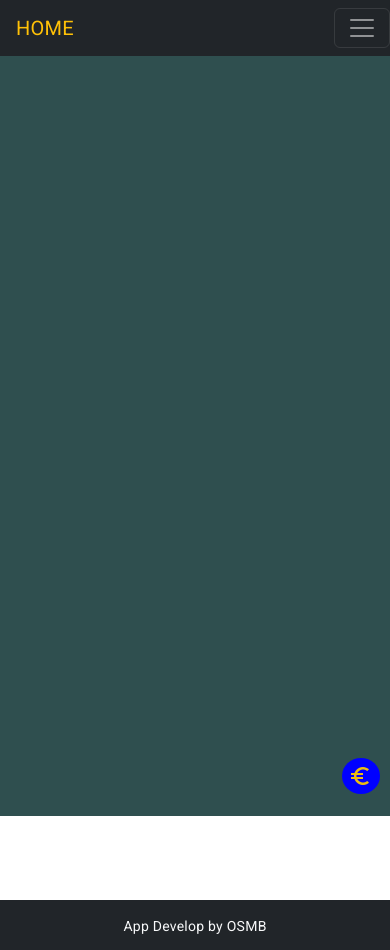
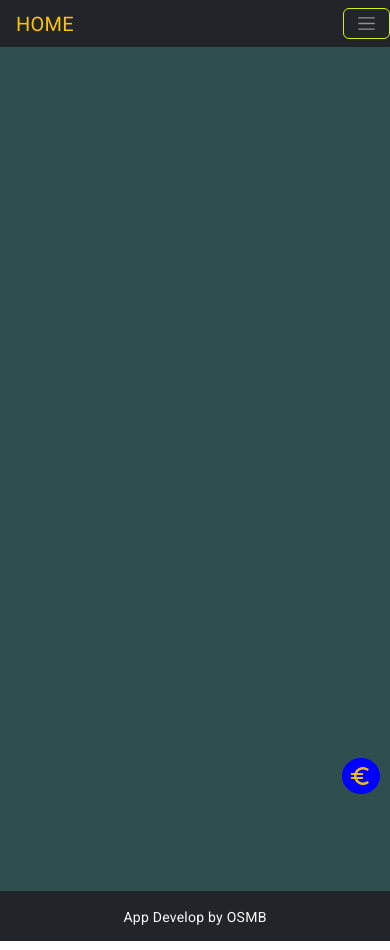
Before and after one commit to oscarsmbaquero/Angular-home, an Angular app: page / in a window 390 px wide. Built offline with nearby package versions, Linux system fonts and the light colour scheme; no server answers; what @angular/material-moment-adapter would draw is missing.

Commit message:
styles home

```diff
--- a/src/app/core/components/header/header.component.css
+++ b/src/app/core/components/header/header.component.css
@@ -29,16 +29,17 @@
 .custom-link.active {
   color: rgba(213, 44, 15, 0.97);
   font-weight: bold;
-}
+}*/
 .navbar-toggler {
-  margin: 0 auto;
-  border: solid 2px white;
+  /* margin: 0 auto; */
+  border: solid 1px rgb(211, 241, 17);
   font-size: 1em;
 }
-.navbar-toggler:focus,
+/* .navbar-toggler:focus,
 .navbar-toggler:hover {
   background-color: white;
-}
+} */
+/*
 .avatar{
   @media screen  and (min-width: 760px) {
     border-radius: 50%;
--- a/src/app/core/components/header/header.component.html
+++ b/src/app/core/components/header/header.component.html
@@ -1,4 +1,4 @@
-<nav class="navbar navbar-expand-md navbar-dark bg-dark">
+<nav class="navbar navbar-expand-md navbar-dark bg-dark sticky-top">
   <a class="navbar-brand ms-3 me-auto" routerLink="/">
     <!-- <img src="assets/logo.jpg" width="70" height="50" alt="" />&nbsp; -->
     <span class="text-warning">HOME</span>
--- a/src/app/pages/home/home.component.css
+++ b/src/app/pages/home/home.component.css
@@ -18,7 +18,7 @@
     background-repeat: no-repeat;
     background-size: cover;
     background-position: center;
-    flex: 1;
+    /* flex: 1; */
     /* min-height: 70vh; */
     /* padding-top: 140px; */
     /* padding: 50px; */
@@ -26,7 +26,7 @@
   }
   @media (max-width: 767px) {
     .bg-image {
-        min-height: 90vh;
+        min-height: 100vh;
         background-color: darkslategrey;
         /* padding: 20px; */
         /* background-size: contain; */
```
